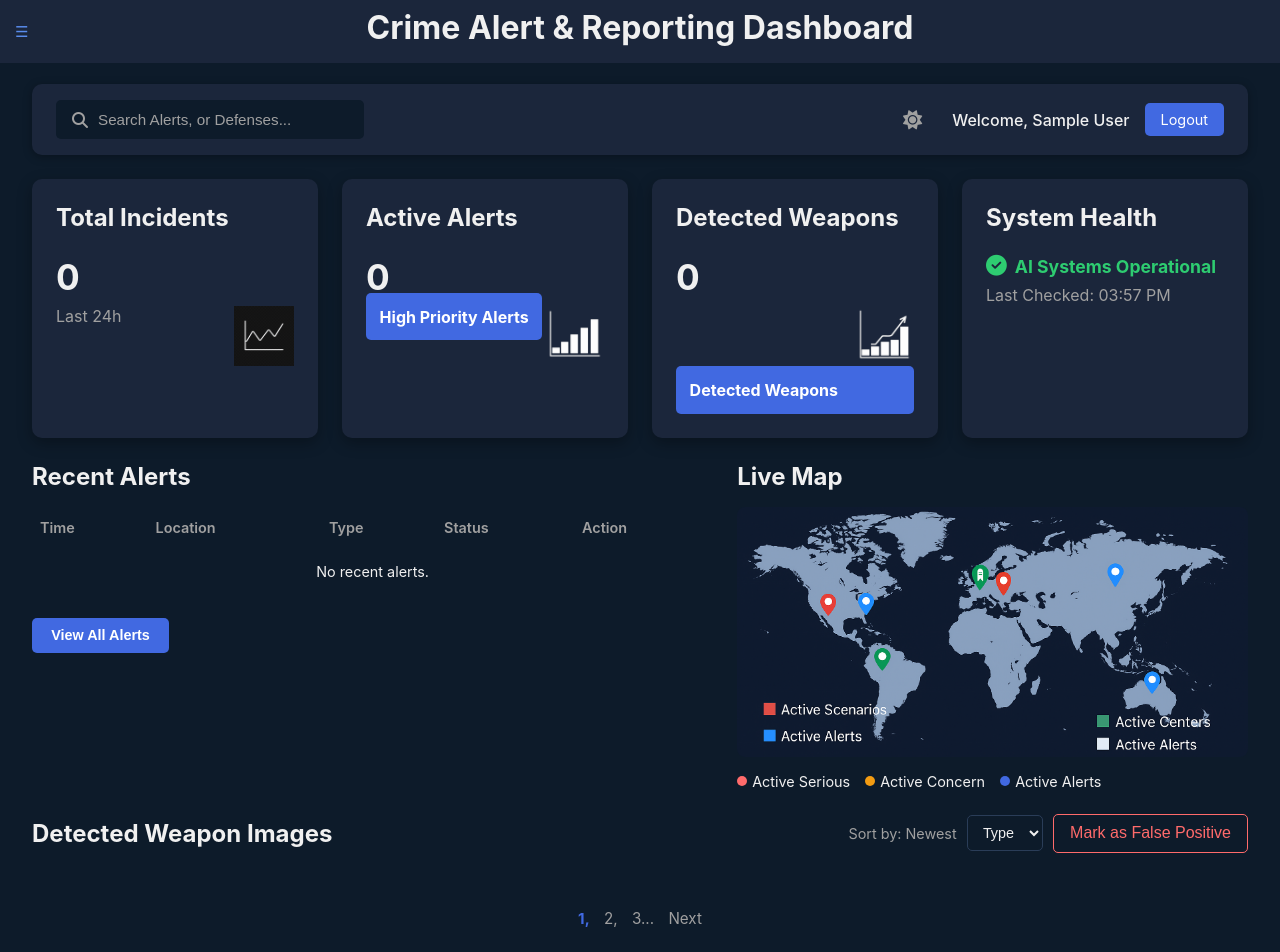
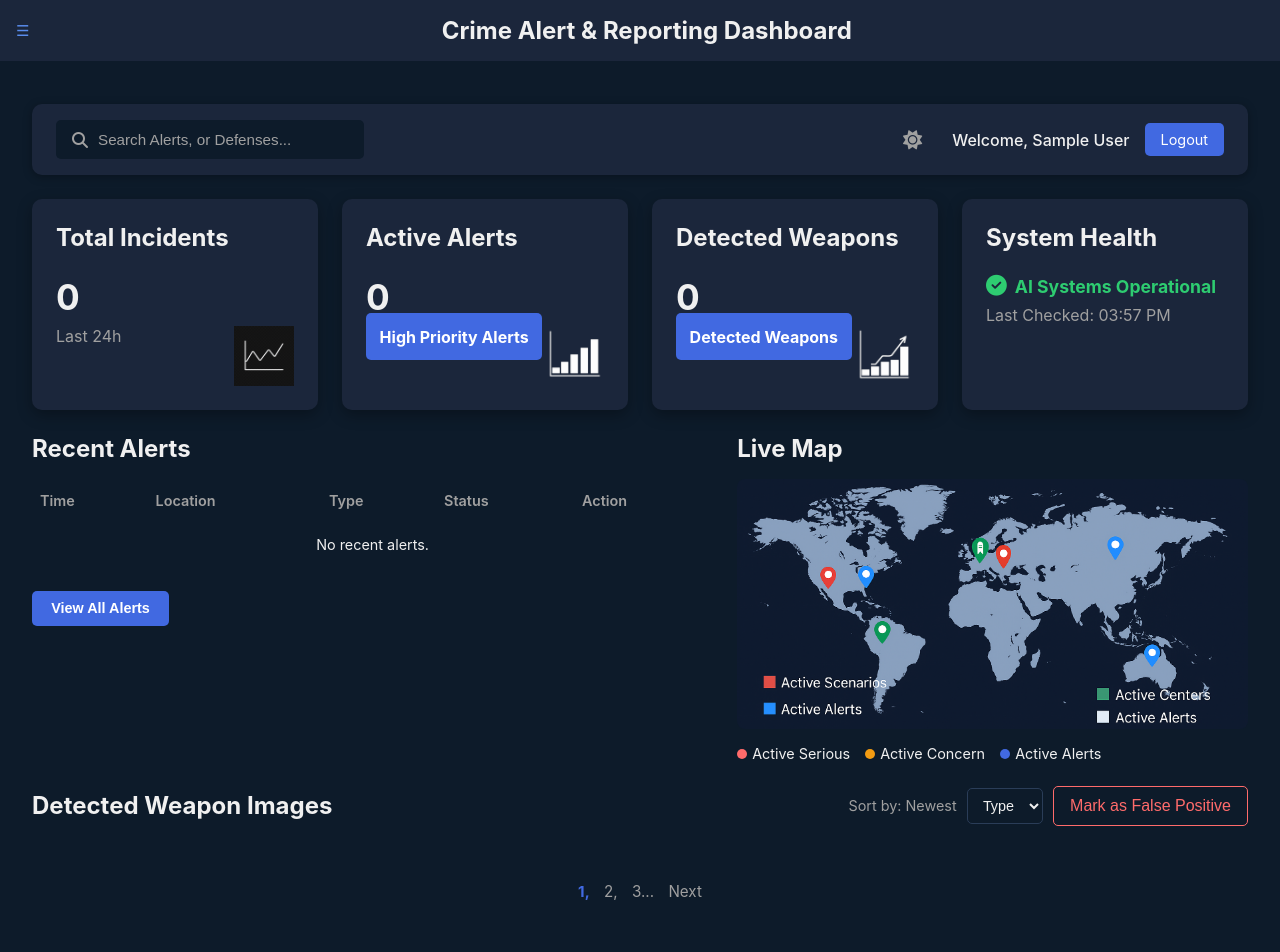
Before and after one commit to Astik97/FALCON, a Flask app: page /dashboard in a window 1280 px wide. After the commit the page ends 900 px from the top, so only its background shows below. Run offline with Flask 3, Linux system fonts and the light colour scheme; the visitor is signed in with stand-in values (Sample User, id 1); data that the repository does not hold is empty.

Commit message:
fixing dashboard

```diff
--- a/static/detection/dashboard.css
+++ b/static/detection/dashboard.css
@@ -76,18 +76,24 @@ body {
   display: flex;
   align-items: center;
   justify-content: center; /* Centers the title */
-  padding: 0.5rem 1rem;
+  padding: 1rem 1rem;
   z-index: 10;
 }
 
 .menu-toggle {
-  position: fixed;
-  left: 15px;
+  position: static;
+  left: 10px;
   font-size: 15px;
   color: #5a8dee;
   cursor: pointer;
   background: none;
   border: none;
+}
+
+.top-header h1 {
+  margin: 0;
+  font-size: 1.5rem; /* Slightly smaller so it fits better on mobile */
+  flex-grow: 1; /* Pushes everything else to the right */
 }
 
 .page-title {
@@ -170,7 +176,7 @@ body {
 
 /* ===== Main Content ===== */
 .main-content {
-  margin-top: 60px;
+  margin-top: 80px;
   padding: 20px;
   transition: margin-left 0.3s ease;
 }
@@ -715,6 +721,10 @@ h1 {
 }
 
 @media (max-width: 768px) {
+    .main-content {
+    margin-top: 100px; /* Larger margin for mobile screens where title drops to 2 lines */
+  }
+
     .dashboard-container {
         flex-direction: column; /* Stack sidebar and main content */
     }
--- a/templates/detection/dashboard.html
+++ b/templates/detection/dashboard.html
@@ -27,7 +27,7 @@
          <li><a href="#" class="nav-link active"><i class="fas fa-home"></i> Overview</a></li>
                     <li><a href="#" class="nav-link"><i class="fas fa-chart-line"></i> Live</a></li>
                     <li><a href="{{url_for('alerts')}}" class="nav-link"><i class="fas fa-bell"></i> Alerts</a></li>
-                    <li><a href="{{ url_for('detected_weapons') }}" class="nav-link"><i class="fas fa-bell"></i>Detected Weapons</a></li>
+                    <li><a href="{{url_for('detected_weapons')}}" class="nav-link"><i class="fas fa-crosshairs"></i> Detected Weapons</a></li>
                     <li><a href="#" class="nav-link"><i class="fas fa-map-marker-alt"></i> Locations</a></li>
                     <li><a href="#" class="nav-link"><i class="fas fa-file-alt"></i> Reports</a></li>
                     <li><a href="#" class="nav-link"><i class="fas fa-cog"></i> Settings</a></li>
@@ -78,10 +78,10 @@
                     <p class="card-value" id="detected-weapons">0</p>
                     <div class="status-indicator">
                         <img src="{{ url_for('static', filename='images/logo3.png') }}" alt="Detected Weapons Chart" class="chart-image" id="detected-weapons-chart">
+                        <a href="{{url_for('detected_weapons')}}" class="btn view-alerts-btn">Detected Weapons
+                        </a>
                     </div>
                 </div>
-                <a href="{{url_for('detected_weapons')}}" class="btn view-alerts-btn">Detected Weapons
-                </a>
             </div>
                 <div class="card system-health">
                     <h3>System Health</h3>
```
